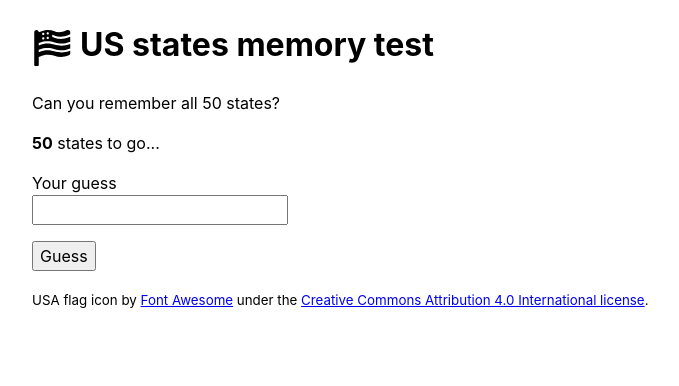
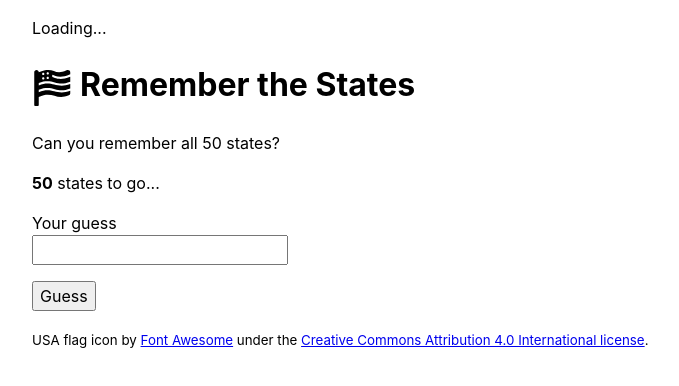
Before and after one commit to kieranbarker/us-states-memory-test, a Svelte app: page / in a window 1280 px wide. Shown: the top 386 px of the page, without its empty margins (288-967 px from the left). Built offline with nearby package versions, Linux system fonts and the light colour scheme.

Commit message:
Update title

```diff
--- a/public/index.html
+++ b/public/index.html
@@ -3,8 +3,9 @@
   <head>
     <meta charset="utf-8" />
     <meta name="viewport" content="width=device-width,initial-scale=1" />
+    <meta name="description" content="Can you remember all 50 states?" />
 
-    <title>US states memory test</title>
+    <title>Remember the States</title>
 
     <link rel="apple-touch-icon" sizes="180x180" href="apple-touch-icon.png" />
     <link rel="icon" type="image/png" sizes="32x32" href="favicon-32x32.png" />
@@ -16,7 +17,7 @@
   </head>
 
   <body>
-    <div id="app"></div>
+    <div id="app">Loading...</div>
     <footer>
       <p>
         <small
--- a/src/components/App.svelte
+++ b/src/components/App.svelte
@@ -35,7 +35,7 @@
       ><!--! Font Awesome Pro 6.1.1 by @fontawesome - https://fontawesome.com License - https://fontawesome.com/license (Commercial License) Copyright 2022 Fonticons, Inc. --><path
         d="M544 61.63V30.74c0-25-28.81-37.99-53.17-26.49C306.3 91.5 321.5-62.25 96 32.38V32c0-17.75-14.25-32-32-32S32 14.25 32 32L31.96 496c0 8.75 7.25 16 15.1 16H80C88.75 512 96 504.8 96 496V384c200-92.25 238.8 53.25 428.1-23.12C536.3 355.9 544 344.4 544 332.1V296.1c-46.98 17.25-86.42 24.12-120.8 24.12c-40.25-.125-74.17-8.5-107.7-16.62C254 288.5 195.3 274.8 96 314.8v-34.5c102-37.63 166.5-22.75 228.4-7.625C385.1 287.8 444.7 301.4 544 261.5V200c-46.98 17.25-86.42 24.12-120.8 24.12c-40.25 0-74.17-8.375-107.7-16.5C254 192.5 195.3 178.8 96 218.8v-34.5c102-37.5 166.5-22.62 228.4-7.5C385.1 191.8 444.7 205.4 544 165.6V96.75c-57.75 23.5-100.4 31.38-135.8 31.38c-62.96 0-118.9-27.09-120.2-27.38V67.5C331.9 78.94 390.1 128.3 544 61.63zM160 136c-8.75 0-16-7.125-16-16s7.25-16 16-16s16 7.125 16 16S168.8 136 160 136zM160 72c-8.75 0-16-7-16-16c0-8.75 7.25-16 16-16s16 7.125 16 16S168.8 72 160 72zM224 128C215.3 128 208 120.9 208 112S215.3 96 224 96s16 7 16 16C240 120.8 232.8 128 224 128zM224 64.25c-8.75 0-16-7-16-16c0-8.75 7.25-16 16-16s16 7.125 16 16S232.8 64.25 224 64.25z"
       /></svg
-    > US states memory test
+    > Remember the States
   </h1>
   <p>Can you remember all {states.length} states?</p>
 </header>
```
Also changed, not shown: 1 other file (tests, documents, lock files or other folders).
